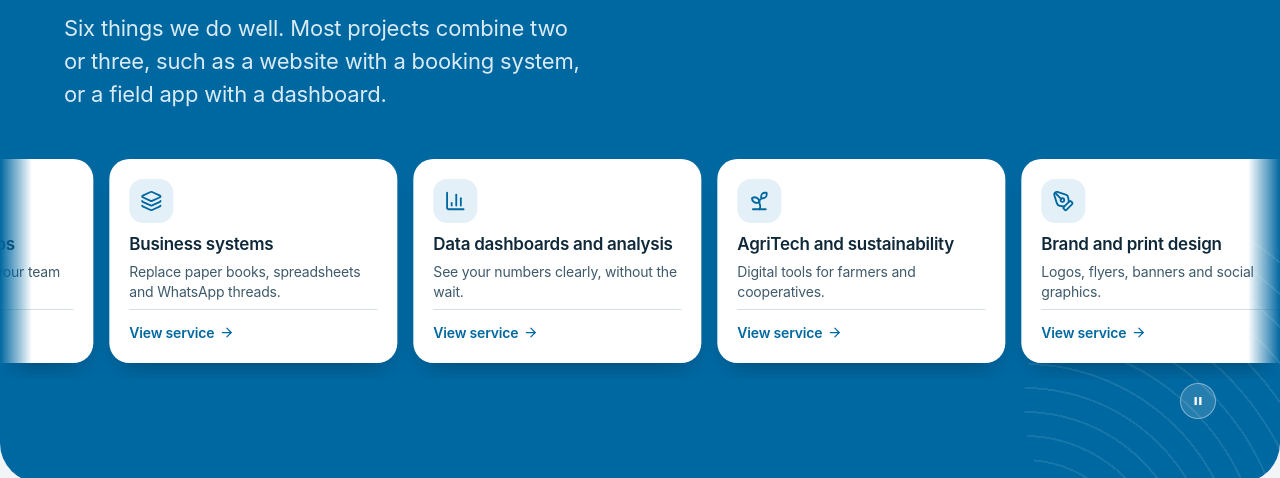
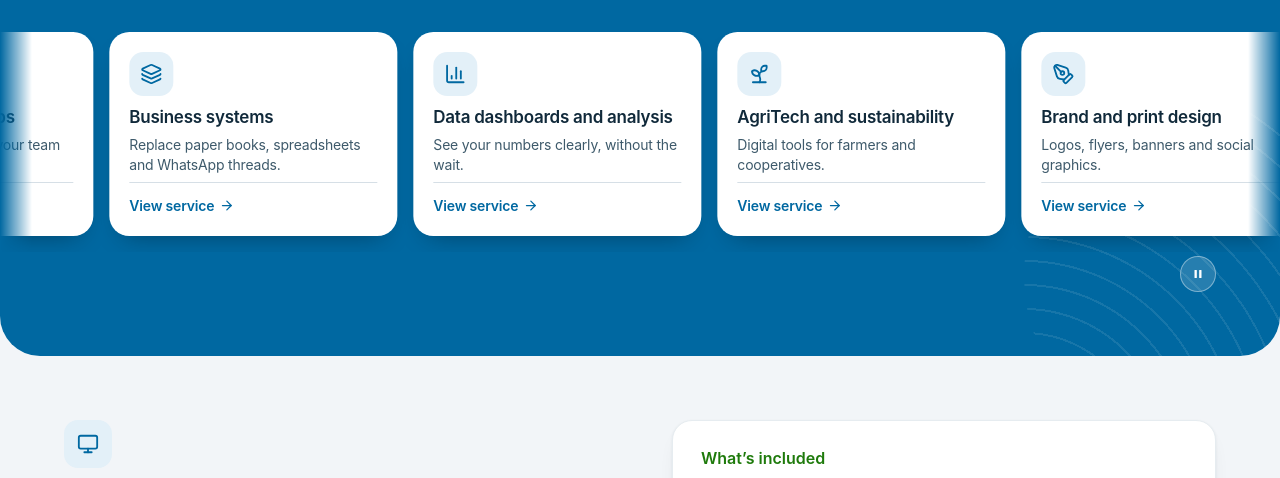
Before and after one commit to Jaytech9/jaytech9-website, an Astro site: page /services in a window 1280 px wide. Shown: the part 244-722 px from the top of the page. Built offline with nearby package versions, Linux system fonts and the light colour scheme; Astro itself is replaced by a stand-in of ours.

Commit message:
Services page: remove header intro line; cards sit under the title
Co-Authored-By: Claude Opus 5.5 <noreply@anthropic.com>
Claude-Session: https://claude.ai/code/session_01SMTWVFdmidQaQhJHw9PXmz

```diff
--- a/src/pages/services.astro
+++ b/src/pages/services.astro
@@ -20,10 +20,6 @@ const services = [
   <header class="page-head">
     <div class="wrap">
       <h1>Services</h1>
-      <p class="lede">
-        Six things we do well. Most projects combine two or three, such as a website with a booking system, or
-        a field app with a dashboard.
-      </p>
     </div>
     <nav class="jump" aria-label="Jump to a service">
       <div class="jump__viewport">
@@ -506,7 +502,7 @@ const services = [
   /* Moving service cards in the page header. */
   .jump {
     z-index: 1;
-    margin-top: clamp(1.75rem, 4vw, 2.5rem);
+    margin-top: clamp(1.25rem, 3vw, 2rem);
     position: relative;
   }
   .jump__viewport {
```
